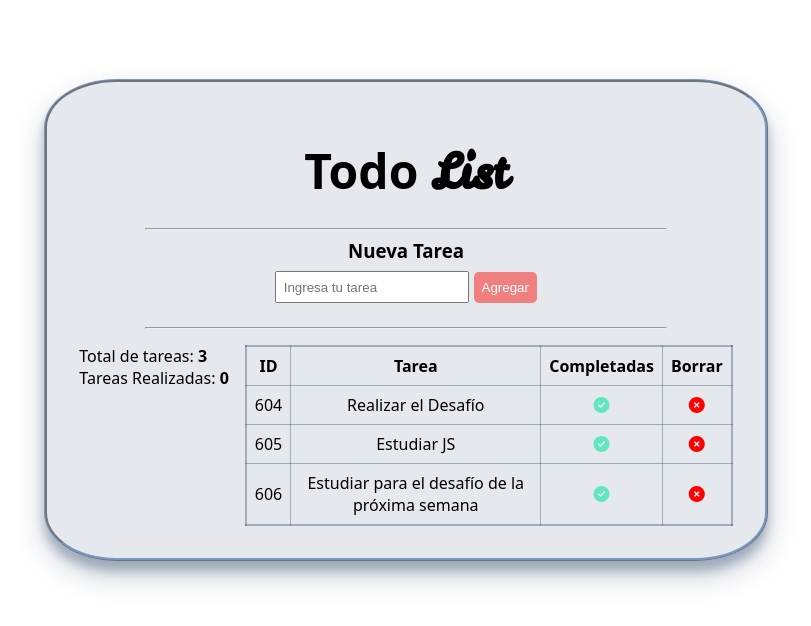
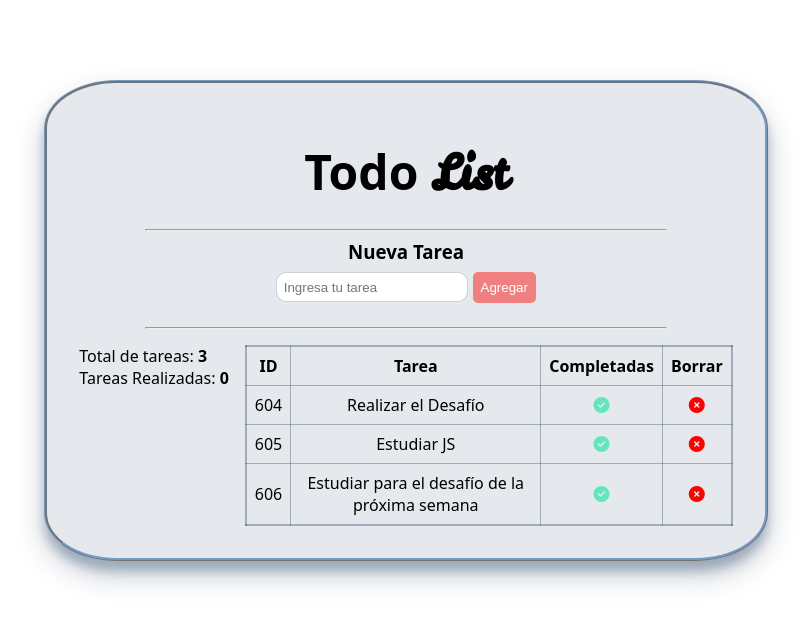
Before and after one commit to DomGP/Modulo03_Desafio_05, a plain HTML site: page index.html in a window 1280 px wide. Shown: the whole page, without its empty margins (234-1045 px from the left). Drawn offline with Linux system fonts and the light colour scheme.

Commit message:
Arreglo de input

```diff
--- a/assets/css/style.css
+++ b/assets/css/style.css
@@ -42,6 +42,8 @@ h3{
 }
 input{
     padding: 0.5em;
+    border: 1px solid rgba(3, 37, 76, 0.2);
+    border-radius: 10px;
 }
 .btnAgregar{
     color: white;
```
